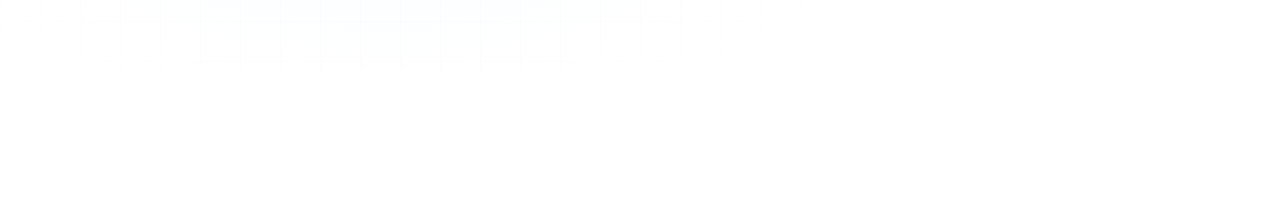
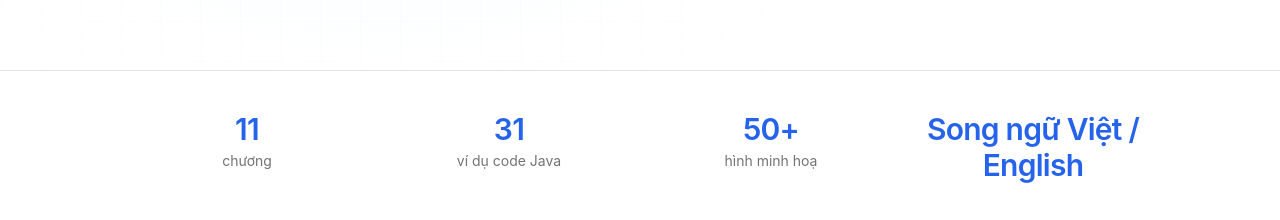
Before and after one commit to mst-software-vn/pro192web, a React (Vite) app: page / in a window 1280 px wide. Shown: the part 652-872 px from the top of the page. Before the commit the page ends 800 px from the top, so only its background shows below. Built offline with nearby package versions, Linux system fonts and the light colour scheme; no server answers.

Commit message:
feat: add stats bar to landing page

```diff
--- a/src/pages/LandingPage.tsx
+++ b/src/pages/LandingPage.tsx
@@ -2,7 +2,7 @@
 import { BlurText } from '../components/BlurText'
 import { CodeBlock } from '../components/CodeBlock'
 import { RevealOnScroll } from '../components/RevealOnScroll'
-import { firstChapterSlug } from '../content/chapters'
+import { contentStats, firstChapterSlug } from '../content/chapters'
 import { LandingHeader } from '../layout/LandingHeader'
 
 const HERO_CODE = `public class Employee extends Person {
@@ -77,7 +77,28 @@
         </div>
       </section>
 
-      {/* Stats bar, Features, chapter grid, Footer — added in later tasks */}
+      <section className="border-hairline border-t px-6 py-10">
+        <div className="mx-auto grid max-w-5xl grid-cols-2 gap-6 text-center sm:grid-cols-4">
+          {[
+            { label: 'chương', value: String(contentStats.chapterCount) },
+            { label: 'ví dụ code Java', value: String(contentStats.codeBlockCount) },
+            {
+              label: 'hình minh hoạ',
+              value: `${Math.floor(contentStats.imageCount / 50) * 50}+`,
+            },
+            { label: '', value: 'Song ngữ Việt / English' },
+          ].map((stat) => (
+            <div key={stat.label || stat.value}>
+              <p className="text-accent-on-surface text-2xl font-semibold tracking-tight sm:text-3xl">
+                {stat.value}
+              </p>
+              {stat.label ? <p className="text-ink-muted mt-1 text-sm">{stat.label}</p> : null}
+            </div>
+          ))}
+        </div>
+      </section>
+
+      {/* Features, chapter grid, Footer — added in later tasks */}
     </div>
   )
 }
```
